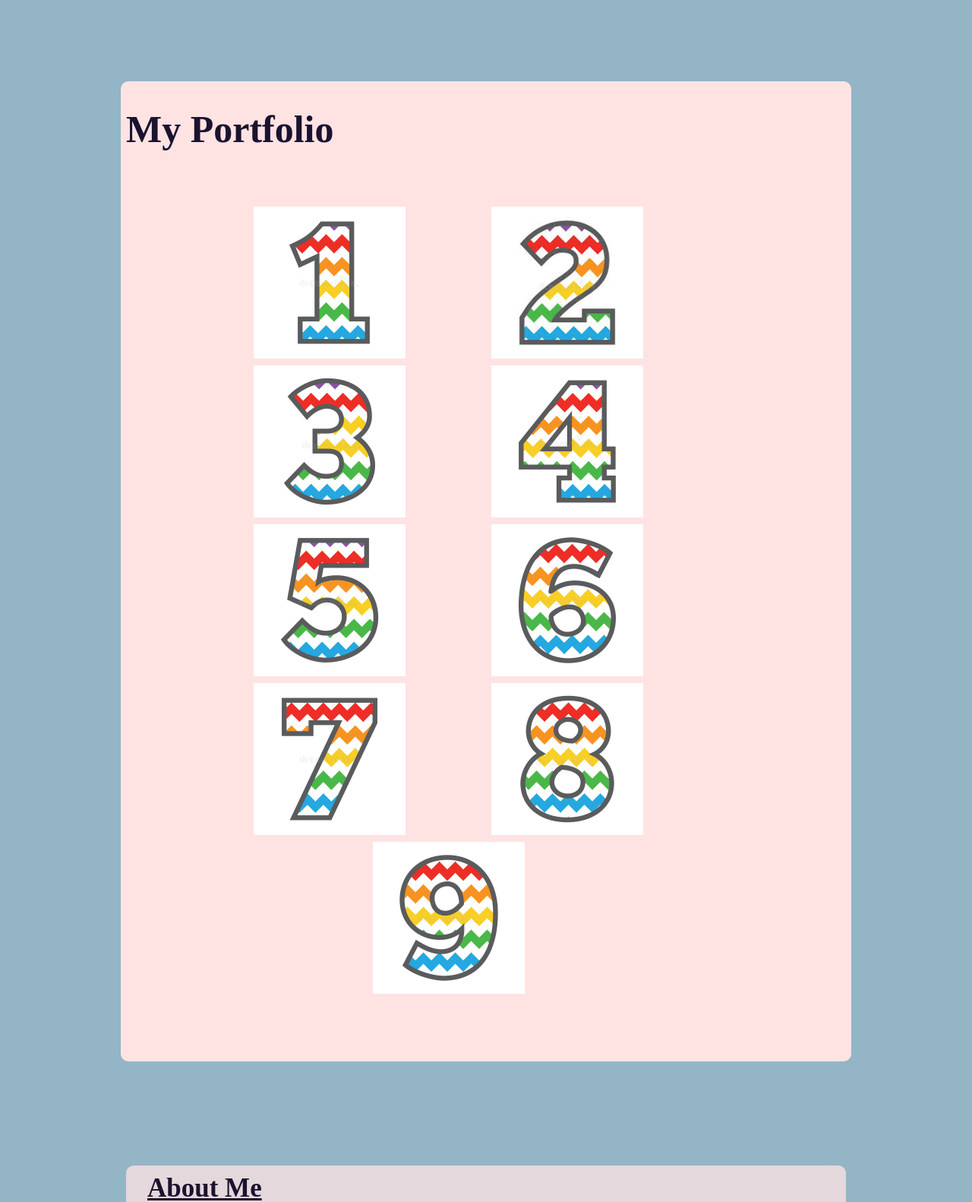
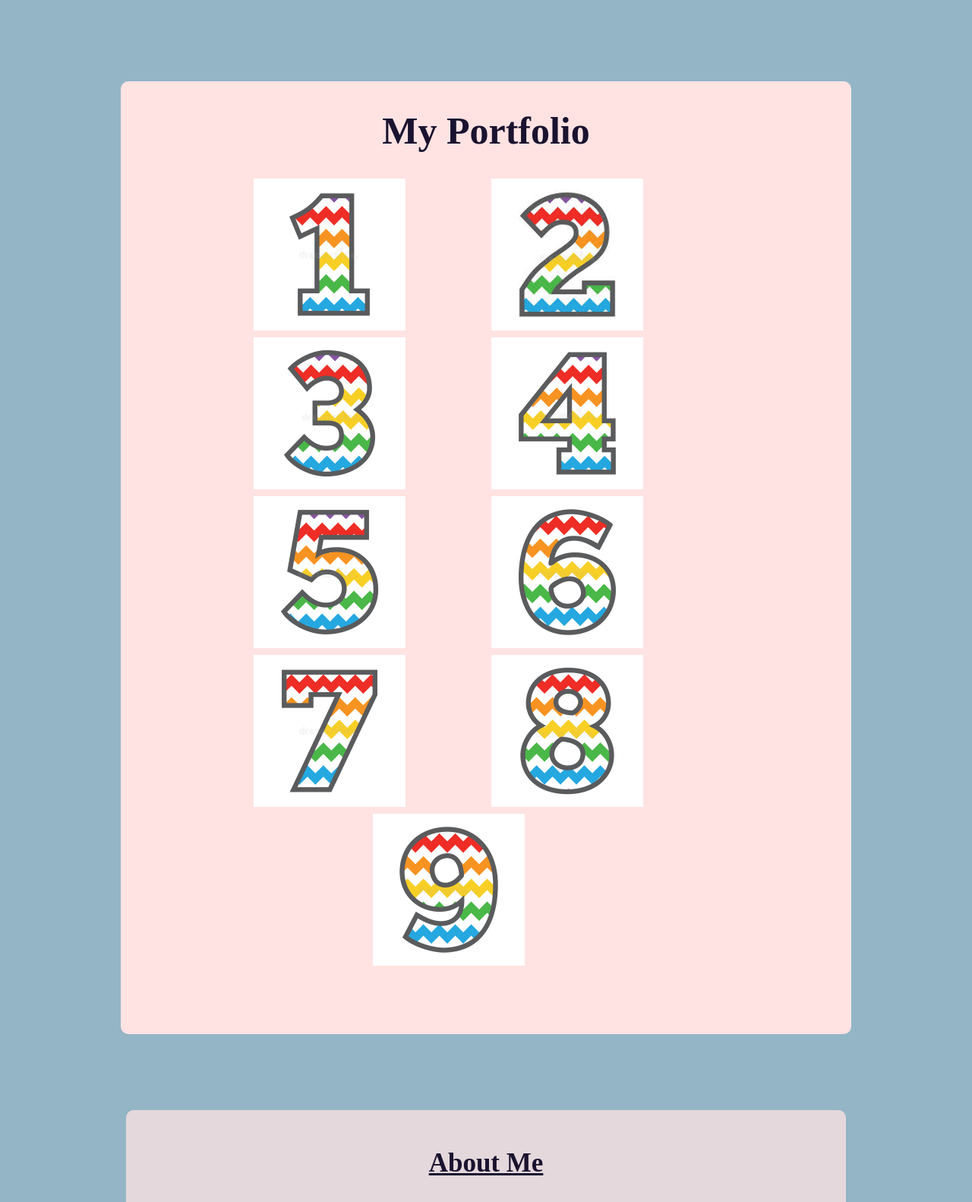
Before and after one commit to SuzBarnes/portfolio, a plain HTML site: page index.html in a window 1280 px wide. Shown: the part 260-1842 px from the top of the page at 76% size. Drawn offline with Linux system fonts and the light colour scheme.

Commit message:
adjusting ol and portfolio id

```diff
--- a/index.html
+++ b/index.html
@@ -31,8 +31,8 @@
 
     <hr />
 
-    <div class="portfolio" id="portfolio">
-        <h1 class="box1">My Portfolio</h1> <br />
+    <div class="box1" id="portfolio">
+        <h1 class="box1">My Portfolio</h1>
 
         <div class="portfolio--flex--table">
             <div class="child">
@@ -130,7 +130,7 @@
     </div>
 </header>
 
-<div class="about" id="about">
+<div class="about">
     <div class="box2">
 
 <body>
@@ -144,7 +144,7 @@
 
             I am Suzannah, originally from Chelmsford, Essex. I ventured to the North West when settling down with my husband. We have a one year old daughter and a three year old dog.
 
-            I studied Dentistry at King's College London and have worked in the profession since 2016. I am currently working part time to keep my foot in the door as I make the move to work full time as a Software Developer.
+            I studied Dentistry at King's College London and have worked in the profession since 2016. <br /><br /> I am currently working part time to keep my foot in the door as I make the move to work full time as a Software Developer.
 
             I started at Manchester Codes in May and am on track to graduate in October 2022. <br /><br />
             I am currently looking for a position in a friendly, understanding and communicative team. <br /> <br />
@@ -187,7 +187,7 @@
 <div class="contact">
     <div class="box3">
     <h3 class="box3">
-        <u class="box3"> <br />
+        <u class="box3">
             Contact Me </u>
     </h3>
      <p class="box3">If you would like to get in touch, please contact me via the following ways:
--- a/styles.css
+++ b/styles.css
@@ -19,18 +19,23 @@
 
 h1, h2, h3, h4, h5 {
     color: #1A132F;
-
+  text-align: center;
 }
-.box1{background: #FFE3E3}
+.box1{background: #FFE3E3;
+    padding: 1px 7px 1px 7px;
+    border-radius: 10px;}
 
 .box2{ background: #E4D8DC;
-    padding: 0 7px 0 7px;
+    padding: 1px 7px 1px 7px;
     border-radius: 10px;}
 
 .box3{ background: #FFE3E3;
     border-radius: 10px;
-    padding: 0 7px 0 7px;
+    padding: 1px 7px 1px 7px;
+    text-align: ;
 }
+
+ol {list-style-position:inside;}
 
 h1{ font-size: 50px;
 }
@@ -72,13 +77,13 @@ h2{font-size: 45px;}
     font-size: 50px;
 }
 
-.portfolio{
+#portfolio{
     grid-area: portfolio;
     grid-column: 1 / span 3;
     grid-row: 2 / 3;
     max-width: 75%;
-    background: #FFE3E3;
-    padding: 0 7px 0 7px;
+
+
     width:auto;
     height: auto;
     border-radius: 10px;
```
